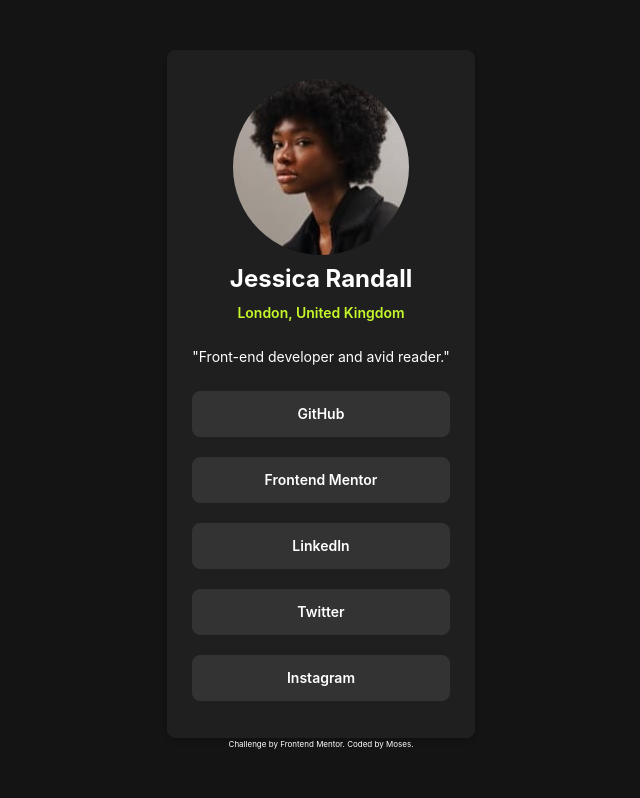
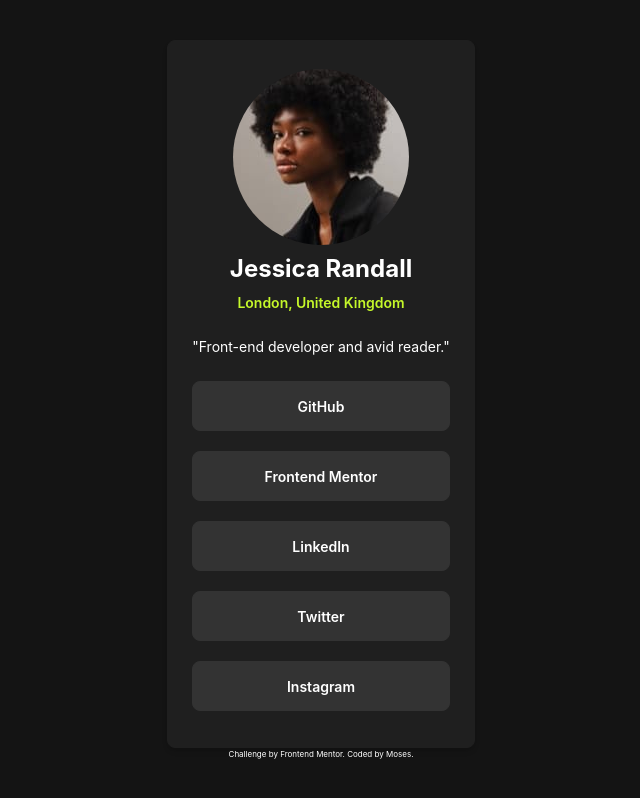
Before and after one commit to mbtenkorang/social-links-profile, a Vue app: page / in a window 1280 px wide. Shown: the whole page, without its empty margins (319-959 px from the left). Built offline with nearby package versions, Linux system fonts and the light colour scheme; a web font is replaced by a local one.

Commit message:
Improve semantics of html tag for link buttons

```diff
--- a/src/components/ButtonComponents.vue
+++ b/src/components/ButtonComponents.vue
@@ -5,10 +5,12 @@ const props = defineProps({
 </script>
 
 <template>
-    <div class="w-full mb-5 py-3 text-center border border-neutral-grey bg-neutral-grey rounded-lg transition-colors hover:bg-primary-green hover:text-neutral-grey hover:duration-400 ease-in-out cursor-pointer"
-        v-for="(item,index) in social_links">
-        <a :href="item.websiteUrl" target="_blank" :key="index" class="font-semibold text-sm block">
-            {{ item.websiteName}}
+    <div class="w-full">
+        <a class="block w-full mb-5 py-3 text-center border border-neutral-grey bg-neutral-grey rounded-lg transition-colors ease-in-out hover:bg-primary-green hover:text-neutral-grey hover:duration-400 focus:bg-primary-green focus:text-neutral-grey"
+            v-for="(item,index) in social_links" :href="item.websiteUrl" target="_blank" :key="index">
+            <span class="font-semibold text-sm">
+                {{ item.websiteName}}
+            </span>
         </a>
     </div>
 </template>
```
